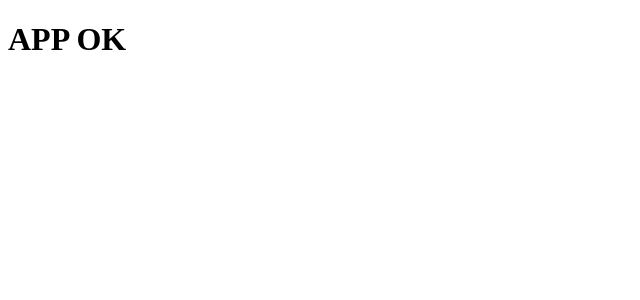
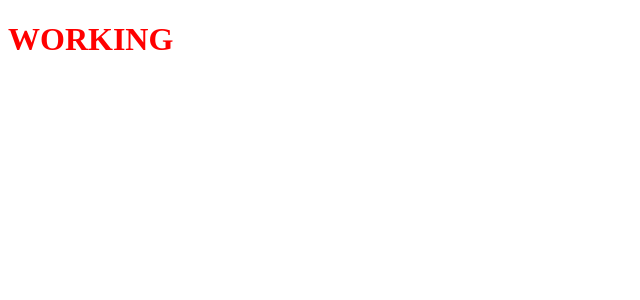
Before and after one commit to Hellwer12/siegeGW, a React (Vite) app: page / in a window 1280 px wide. Shown: the top 300 px of the page, without its empty margins (0-640 px from the left). Built offline with nearby package versions, Linux system fonts and the light colour scheme.

Commit message:
update index.html

```diff
--- a/index.html
+++ b/index.html
@@ -5,8 +5,9 @@
     <meta name="viewport" content="width=device-width, initial-scale=1.0" />
     <title>SW Siege Tracker</title>
   </head>
+
   <body>
-  <div id="root"></div>
+    <div id="root">LOADING...</div>
     <script type="module" src="/src/main.jsx"></script>
   </body>
 </html>
--- a/src/App.jsx
+++ b/src/App.jsx
@@ -1,3 +1,3 @@
 export default function App() {
-  return <h1>APP OK</h1>
+  return <h1 style={{ color: "red" }}>WORKING</h1>
 }
--- a/src/main.jsx
+++ b/src/main.jsx
@@ -1,5 +1,7 @@
 import ReactDOM from 'react-dom/client'
 import App from './App.jsx'
+
+console.log("BOOT OK")
 
 ReactDOM.createRoot(document.getElementById('root')).render(
   <App />
```
Also changed, not shown: package.json (line endings or trailing spaces), 2 other files (tests, documents, lock files or other folders). Lines whose indentation alone changed are shown as unchanged.
